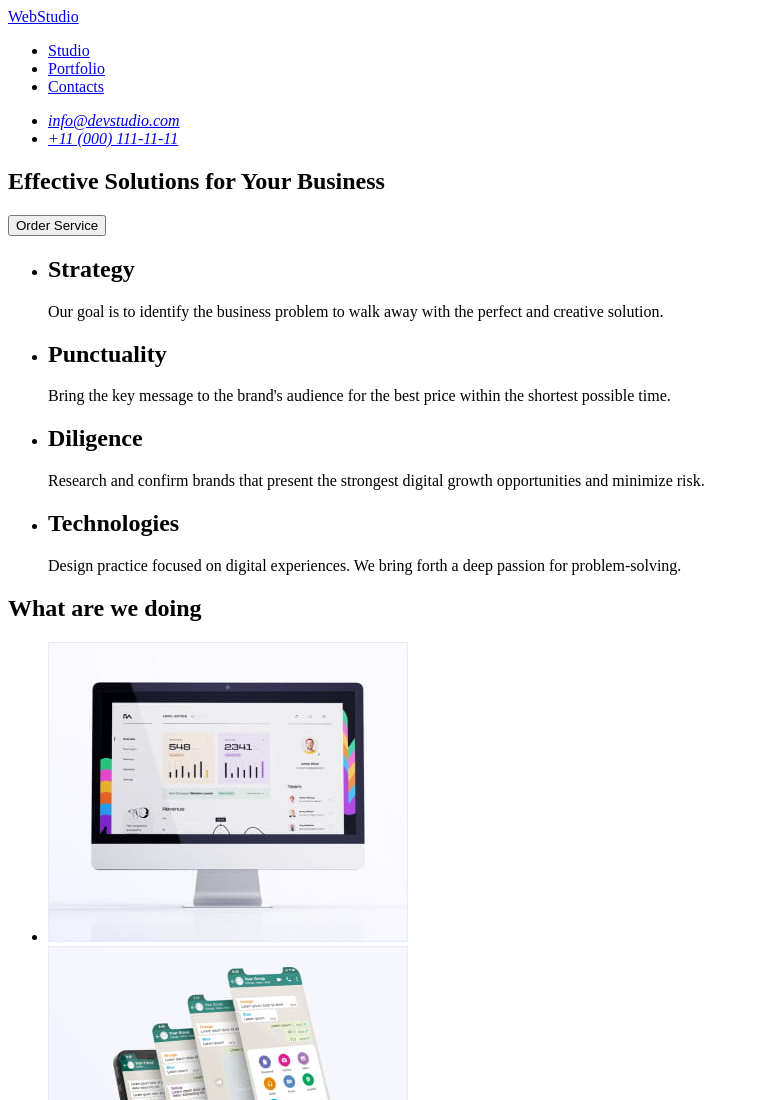
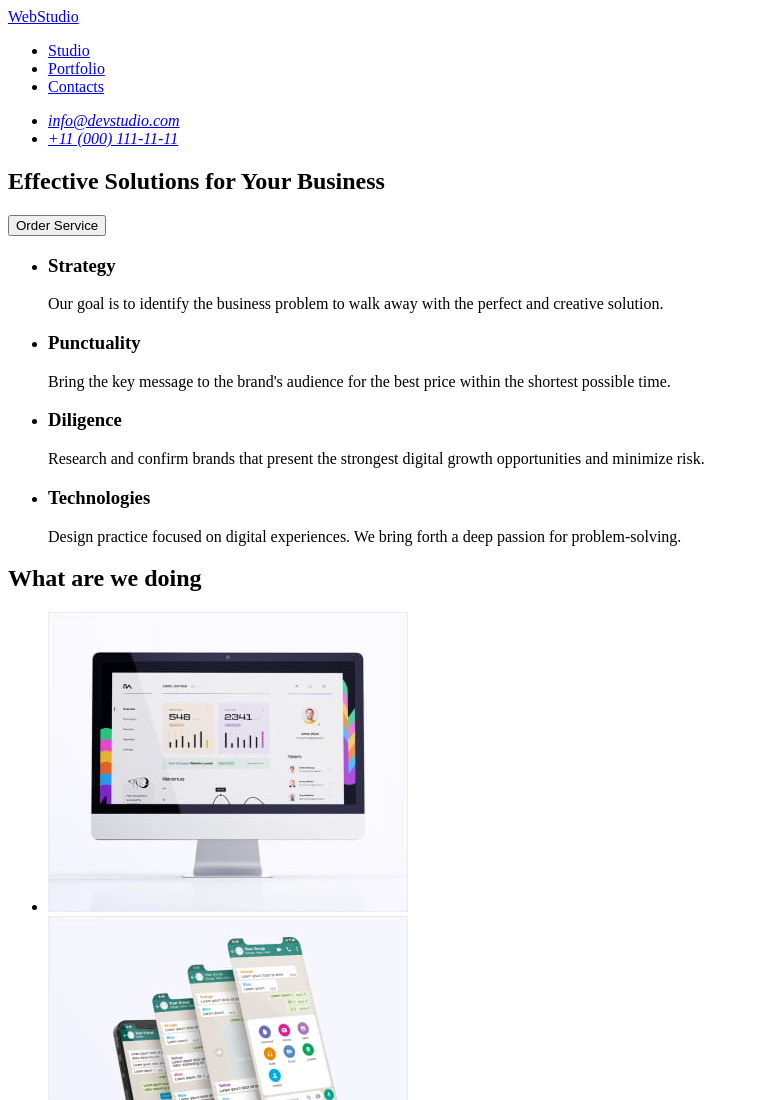
Before and after one commit to Donsver/goit-markup-hw-01, a plain HTML site: page index.html in a window 1280 px wide. Shown: the top 1100 px of the page, without its empty margins (0-759 px from the left). Drawn offline with Linux system fonts and the light colour scheme.

Commit message:
Update index.html

```diff
--- a/index.html
+++ b/index.html
@@ -9,7 +9,7 @@
 <body>
   <header>
   <nav>
-    <a href=”./index.html”>WebStudio</a>
+    <a href="./index.html">WebStudio</a>
     <ul>
       <li><a href="#">Studio</a></li>
       <li><a href="#">Portfolio</a></li>
@@ -31,20 +31,20 @@
     <section>
       <ul>
         <li>
-          <h2>Strategy</h2>
+          <h3>Strategy</h3>
           <p>Our goal is to identify the business
             problem to walk away with the perfect and creative solution. </p>
         </li>
         <li>
-          <h2>Punctuality</h2>
+          <h3>Punctuality</h3>
           <p>Bring the key message to the brand's audience for the best price within the shortest possible time.</p>
         </li>
         <li>
-          <h2>Diligence</h2>
+          <h3>Diligence</h3>
           <p>Research and confirm brands that present the strongest digital growth opportunities and minimize risk.</p>
         </li>
         <li>
-          <h2>Technologies</h2>
+          <h3>Technologies</h3>
           <p>Design practice focused on digital experiences. We bring forth a deep passion for problem-solving.</p>
         </li>
       </ul>
```
